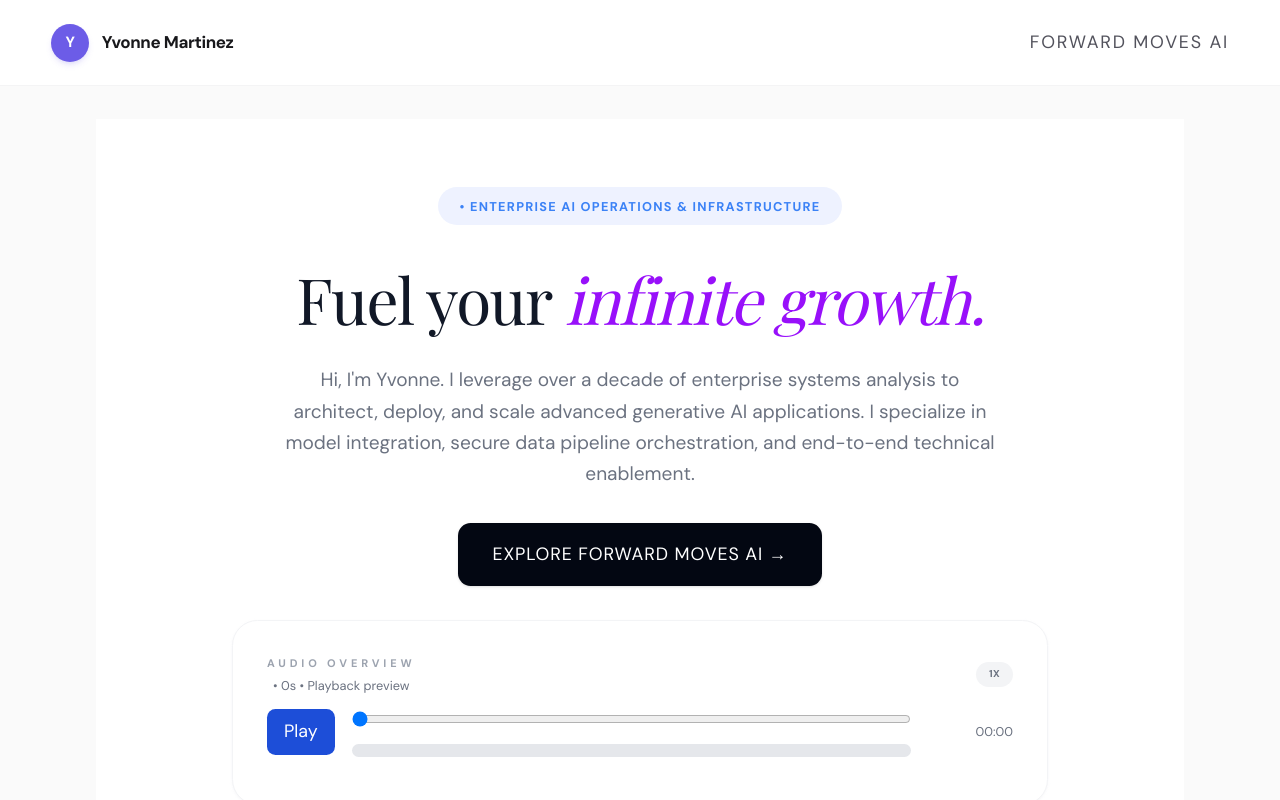
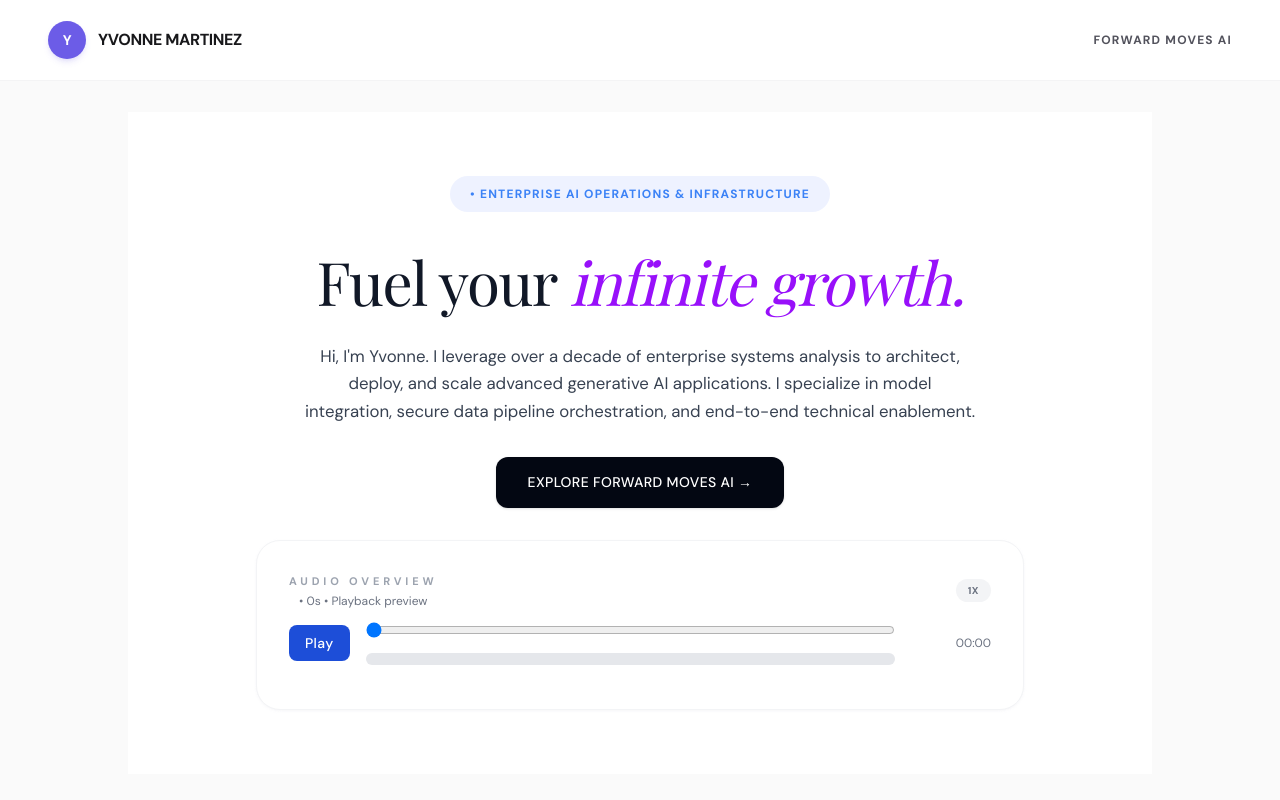
Before and after one commit to yvonneim/ai-ym-portfolio, a React (Vite) app: page / in a window 1280 px wide. Shown: the top 800 px of the page. Built offline with nearby package versions, Linux system fonts and the light colour scheme.

Commit message:
Update: [Briefly describe your revisions]

```diff
--- a/src/index.css
+++ b/src/index.css
@@ -15,12 +15,10 @@
   font-family: var(--font-sans);
 }
 
-/* ── GLOBAL SITE-WIDE TYPOGRAPHY SCALING ── */
+/* ── NATIVE LAYOUT STRUCTURES ── */
 html {
   min-height: 100%;
   background: linear-gradient(135deg, #FFFFFF 0%, #FBFBFE 50%, #F5F3FF 100%);
-  /* Forces a highly legible global base scale across all dashboard modules */
-  font-size: 17px;
   -webkit-font-smoothing: antialiased;
   -moz-osx-font-smoothing: grayscale;
 }
@@ -29,16 +27,47 @@ body {
   margin: 0;
   min-height: 100%;
   background: transparent;
-  /* Upgrades macro body reading flow significantly */
-  font-size: 1.05rem;
-  line-height: 1.625;
 }
 
+/* ── CONTROLLED INTERACTIVE ELEMENT SIZING ── */
+/* This cleanly shrinks all category badges, filters, inputs, and tab elements back to proper scale */
 button,
 input,
 textarea,
-select {
-  font: inherit;
+select,
+.filter-badge {
+  font-family: var(--font-sans) !important;
+  font-size: 0.875rem !important; /* Drops filter labels back to a clean, crisp size */
+  font-weight: 500 !important;
+  letter-spacing: 0.025em !important;
+}
+
+/* ── CRITICAL RE-TYPOGRAPHY CONTRAST INTEGRATION ── */
+
+/* 1. Global Navigation Sizing Correction */
+nav button,
+nav a,
+.nav-link-text {
+  font-size: 0.75rem !important;
+  font-weight: 700 !important;
+  letter-spacing: 0.1em !important;
+  text-transform: uppercase !important;
+}
+
+/* Main h2/h4 Headings retain depth */
+main h2, main h4 {
+  color: #111827 !important;
+}
+
+/* 2. Global Card Content Sizing (Isolated from buttons) */
+.glossary-card-text,
+.card-description-text,
+.content-body-paragraph,
+main p {
+  font-size: 1.05rem !important; /* Readability scale for multi-line description copy */
+  color: #374151 !important;     /* Slate grey contrast */
+  line-height: 1.625 !important;
+  font-weight: 400 !important;
 }
 
 /* Reusable Content Cards from Brand Strategy Assets */
@@ -49,33 +78,16 @@ select {
 .card-violet { background-color: #faf5ff; border: 1px solid #f3e8ff; }
 .card-teal { background-color: #f0fdfa; border: 1px solid #ccfbf1; }
 
-/* ── PREMIUM VISUAL PATTERNS ── */
+/* ── SEAMLESS HOVER TRANSITIONS ── */
+.hover-lift {
+  transition: transform 0.25s cubic-bezier(0.4, 0, 0.2, 1), box-shadow 0.25s cubic-bezier(0.4, 0, 0.2, 1);
+}
+
+.hover-lift:hover {
+  transform: translateY(-2px);
+  box-shadow: 0 12px 30px -10px rgba(108, 92, 231, 0.12);
+}
+
 .hero-mesh {
   background: radial-gradient(ellipse 80% 60% at 70% 20%, rgba(167, 139, 250, 0.18) 0%, transparent 60%), radial-gradient(ellipse 50% 40% at 10% 80%, rgba(196, 181, 253, 0.14) 0%, transparent 55%), #FAFAFA;
 }
-
-.glass {
-  background: rgba(255, 255, 255, 0.72);
-  backdrop-filter: blur(18px);
-  -webkit-backdrop-filter: blur(18px);
-  border: 1px solid rgba(228, 228, 231, 0.6);
-}
-
-.card-shadow {
-  box-shadow: 0 8px 32px -8px rgba(0, 0, 0, 0.06), 0 1px 3px rgba(0, 0, 0, 0.04);
-}
-
-.hover-lift {
-  transition: transform 0.22s ease, box-shadow 0.22s ease;
-}
-
-.hover-lift:hover {
-  transform: translateY(-3px);
-  box-shadow: 0 20px 48px -12px rgba(124, 58, 237, 0.18);
-}
-
-.text-infinite-violet {
-  background: linear-gradient(135deg, #7C3AED 0%, #6366F1 50%, #A855F7 100%);
-  -webkit-background-clip: text;
-  -webkit-text-fill-color: transparent;
-}
```
Also changed, not shown: 2 other files (tests, documents, lock files or other folders).
